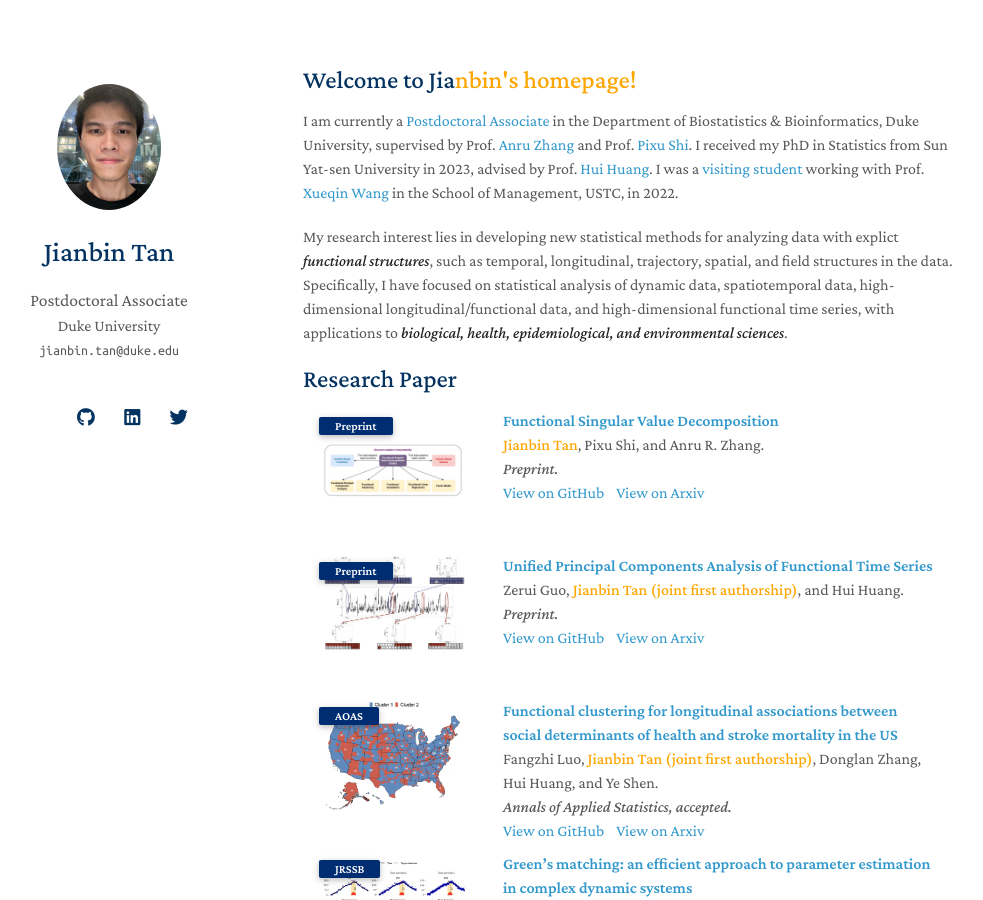
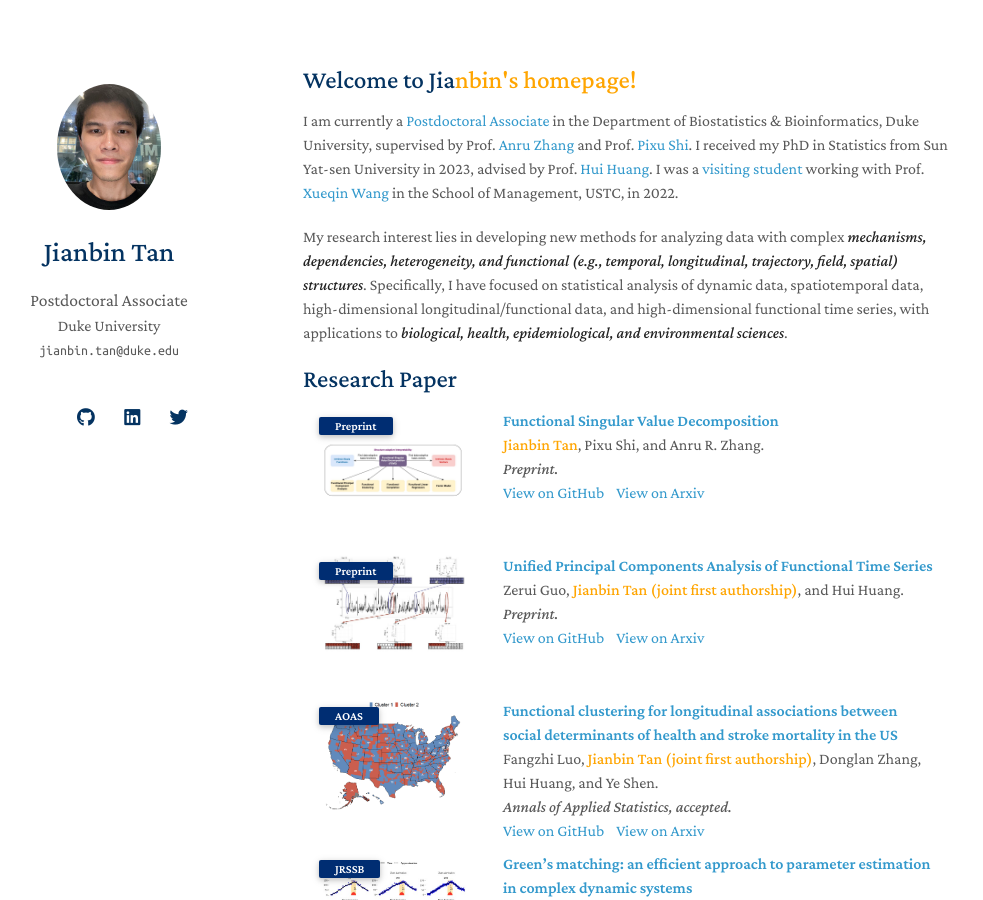
Before and after one commit to Tan-jianbin/Tan-jianbin.github.io, a Jekyll site: the page built from index.md, in a window 1280 px wide and 900 px high. Shown: the whole window, without its empty margins (167-1150 px from the left). Built offline with Jekyll 4.4.1, drawn with Linux system fonts in a browser that asks for light colours; nearby versions of some CDN libraries; a style sheet for code colours, icons or effects is not loaded; our own code applies the rules of GitHub Pages for plain Markdown files.

Commit message:
Update index.md

```diff
--- a/index.md
+++ b/index.md
@@ -6,6 +6,6 @@
 
 I am currently a [Postdoctoral Associate](https://biostat.duke.edu/profile/jianbin-tan) in the Department of Biostatistics & Bioinformatics, Duke University, supervised by Prof. [Anru Zhang](https://anruzhang.github.io) and Prof. [Pixu Shi](https://pixushi.github.io). I received my PhD in Statistics from Sun Yat-sen University in 2023, advised by Prof. [Hui Huang](http://cfas.ruc.edu.cn/kydw/zzyjy/hh/index.htm). I was a [visiting student](https://statlab905.github.io/author/jianbin-tan/) working with Prof. [Xueqin Wang](https://bs.ustc.edu.cn/english/profile.php?id=650) in the School of Management, USTC, in 2022.
 
-My research interest lies in developing new statistical methods for analyzing data with explict ***functional structures***, such as temporal, longitudinal, trajectory, spatial, and field structures in the data. Specifically, I have focused on statistical analysis of dynamic data, spatiotemporal data, high-dimensional longitudinal/functional data, and high-dimensional functional time series, with applications to ***biological, health, epidemiological, and environmental sciences***.
+My research interest lies in developing new methods for analyzing data with complex ***mechanisms, dependencies, heterogeneity, and functional (e.g., temporal, longitudinal, trajectory, field, spatial) structures***. Specifically, I have focused on statistical analysis of dynamic data, spatiotemporal data, high-dimensional longitudinal/functional data, and high-dimensional functional time series, with applications to ***biological, health, epidemiological, and environmental sciences***.
 
 {% include_relative _includes/publications.md %}
```
